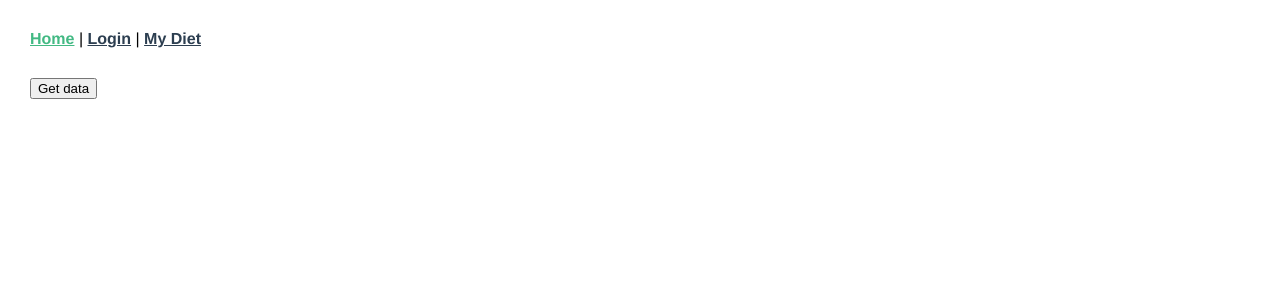
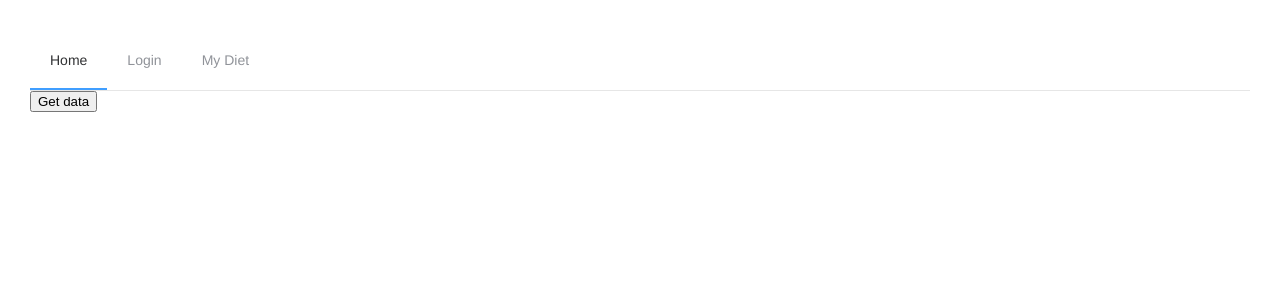
Before and after one commit to mineraux/Pumpr, a Vue app: page / in a window 1280 px wide. Shown: the top 300 px of the page. Built offline with nearby package versions, Linux system fonts and the light colour scheme.

Commit message:
Add: dedicated Header component using element-ui

```diff
--- a/src/App.vue
+++ b/src/App.vue
@@ -1,13 +1,20 @@
 <template>
   <div id="app">
-    <div id="nav">
-      <router-link to="/">Home</router-link> |
-      <router-link to="/login">Login</router-link> |
-      <router-link to="/my-diet">My Diet</router-link>
-    </div>
-    <router-view />
+    <Header />
   </div>
 </template>
+
+<script lang="ts">
+import { Component, Vue } from 'vue-property-decorator'
+import Header from '@/components/Header.vue'
+
+@Component({
+  components: {
+    Header
+  }
+})
+export default class App extends Vue {}
+</script>
 
 <style lang="scss">
 body {
@@ -17,17 +24,4 @@ body {
   font-family: Avenir, Helvetica, Arial, sans-serif;
   padding: 30px;
 }
-
-#nav {
-  margin-bottom: 30px;
-
-  a {
-    font-weight: bold;
-    color: #2c3e50;
-
-    &.router-link-exact-active {
-      color: #42b983;
-    }
-  }
-}
 </style>
--- /dev/null
+++ b/src/components/Header.vue
@@ -0,0 +1,21 @@
+<template>
+  <div id="nav">
+    <el-menu :default-active="$route.path" mode="horizontal" :router="true" @select="handleSelect">
+      <el-menu-item index="/">Home</el-menu-item>
+      <el-menu-item index="/login">Login</el-menu-item>
+      <el-menu-item index="/my-diet">My Diet</el-menu-item>
+    </el-menu>
+    <router-view />
+  </div>
+</template>
+
+<script lang="ts">
+import { Component, Vue } from 'vue-property-decorator';
+
+@Component
+export default class Header extends Vue {
+  handleSelect(key:string, keyPath:string) {
+    console.log(key, keyPath);
+  }
+}
+</script>
--- a/src/views/Home.vue
+++ b/src/views/Home.vue
@@ -5,10 +5,9 @@
 </template>
 
 <script lang="ts">
-import { Component, Vue } from 'vue-property-decorator'
+import { Vue } from 'vue-property-decorator'
 import { db } from '@/firebase/db'
 
-@Component({})
 export default class Home extends Vue {
   onClick(): void {
     db.collection('myCollection')
```
